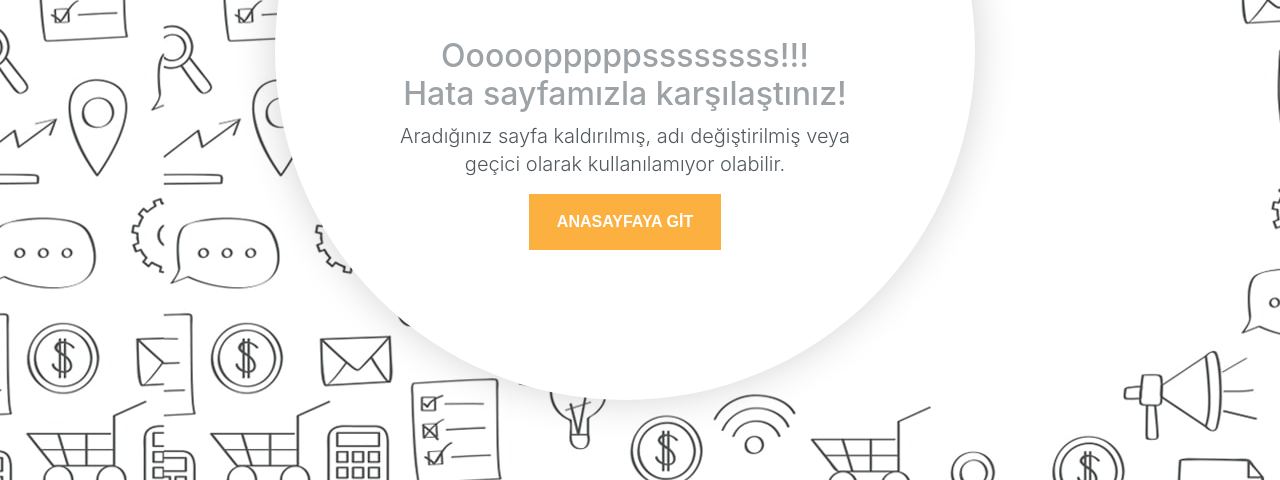
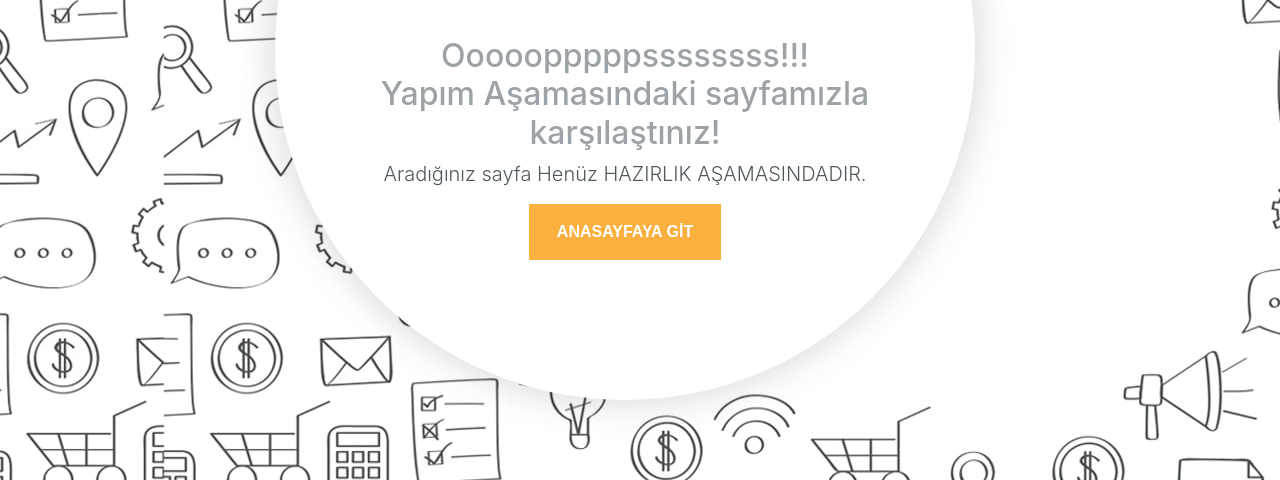
Before and after one commit to okustepe/iyibilgilernet, a plain HTML site: page index.html in a window 1280 px wide. Shown: the part 380-860 px from the top of the page. Drawn offline with nearby package versions, Linux system fonts and the light colour scheme.

Commit message:
Update 404 page title and error messages

```diff
--- a/index.html
+++ b/index.html
@@ -4,7 +4,7 @@
 	<meta charset="utf-8">
 	<meta http-equiv="X-UA-Compatible" content="IE=edge">
 	<meta name="viewport" content="width=device-width, initial-scale=1">
-    <title>404 Sayfa Bulunamadı | Kukumav.Net</title>
+    <title>404 Sayfa Bulunamadı | iyibilgilernet</title>
 	<meta name="robots" content="noindex, nofollow" />
 	<link href="kaynak/bootstrap.min.css" rel="stylesheet">
 	<link href="kaynak/style.css" rel="stylesheet">
@@ -17,9 +17,9 @@
                     <div class="hata-alani">
                         <div class="hata-gorseli"><img src="./kaynak/hata.png" alt="404 logo" class="img-fluid"></div>
                         <h2 class="hata-baslik">Ooooopppppssssssss!!! <br>
-							Hata sayfamızla karşılaştınız!</h2>
+							Yapım Aşamasındaki sayfamızla karşılaştınız!</h2>
                         <p class="lead d-none d-xl-block d-lg-block">
-						Aradığınız sayfa kaldırılmış, adı değiştirilmiş veya geçici olarak kullanılamıyor olabilir.</p>
+						Aradığınız sayfa Henüz HAZIRLIK AŞAMASINDADIR.</p>
                         <a href="./" class="btn btn-default">Anasayfaya Git</a>
                     </div>
                 </div>
```
